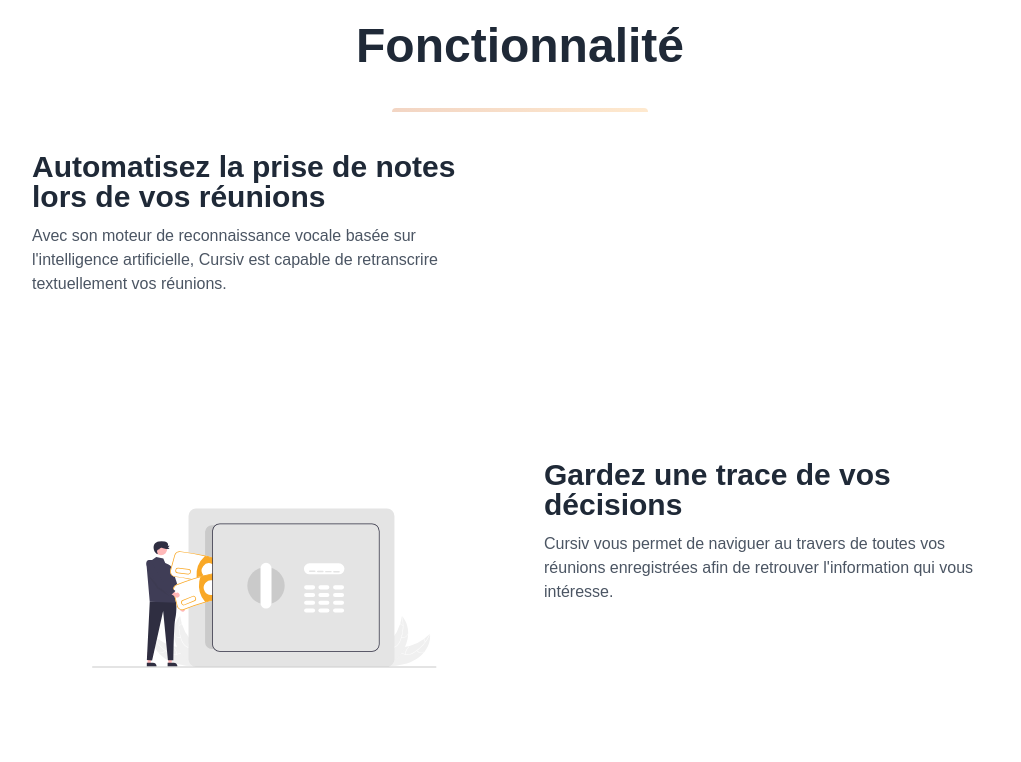
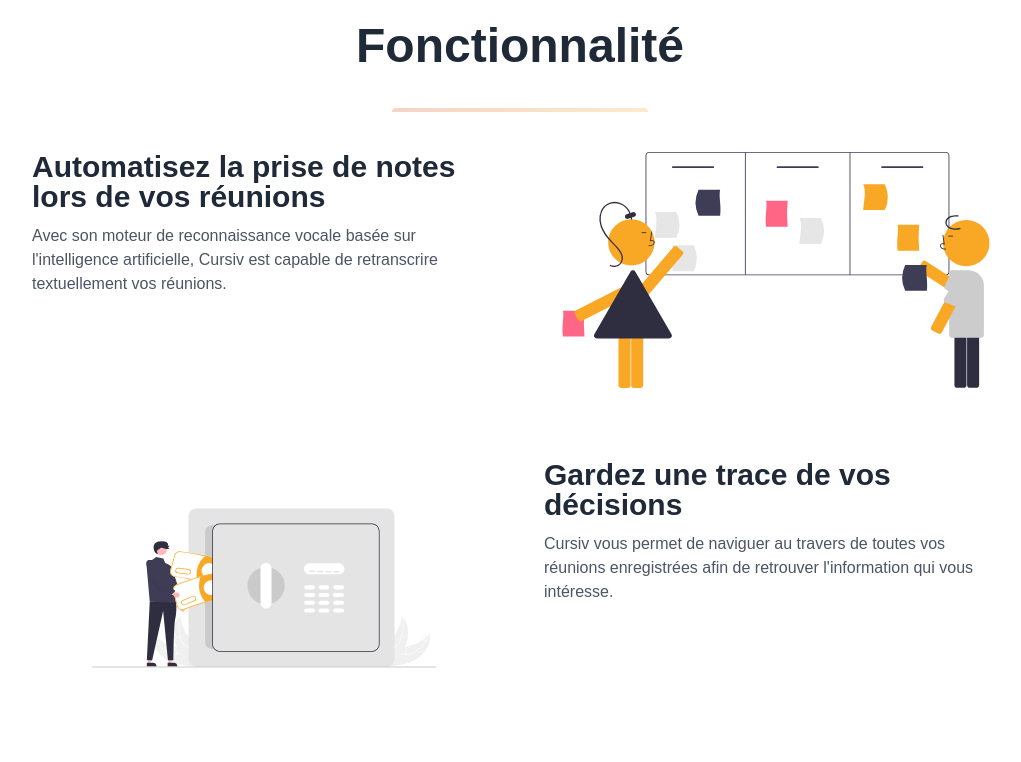
Before and after one commit to Kreelio/cursiv-landing-page, a Vue app: page / in a window 1280 px wide. Shown: the part 740-1502 px from the top of the page, without its empty margins (120-1141 px from the left). Built offline with nearby package versions, Linux system fonts and the light colour scheme.

Commit message:
chore(): fix issue on notes svg

```diff
--- a/src/components/MainContent.vue
+++ b/src/components/MainContent.vue
@@ -16,7 +16,7 @@
              Avec son moteur de reconnaissance vocale basée sur l'intelligence artificielle, Cursiv est capable de retranscrire textuellement vos réunions.
             </p>
           </div>
-          <svg-icon name="scaling" class="w-full sm:w-1/2 p-6" viewBox="0 0 1177 598.5" />
+          <svg-icon name="notes" class="w-full sm:w-1/2 p-6" viewBox="0 0 1177 598.5" />
 
         </div>
         <div class="flex flex-wrap flex-col-reverse sm:flex-row">
```
Also changed, not shown: src/assets/update.svg (deleted).
